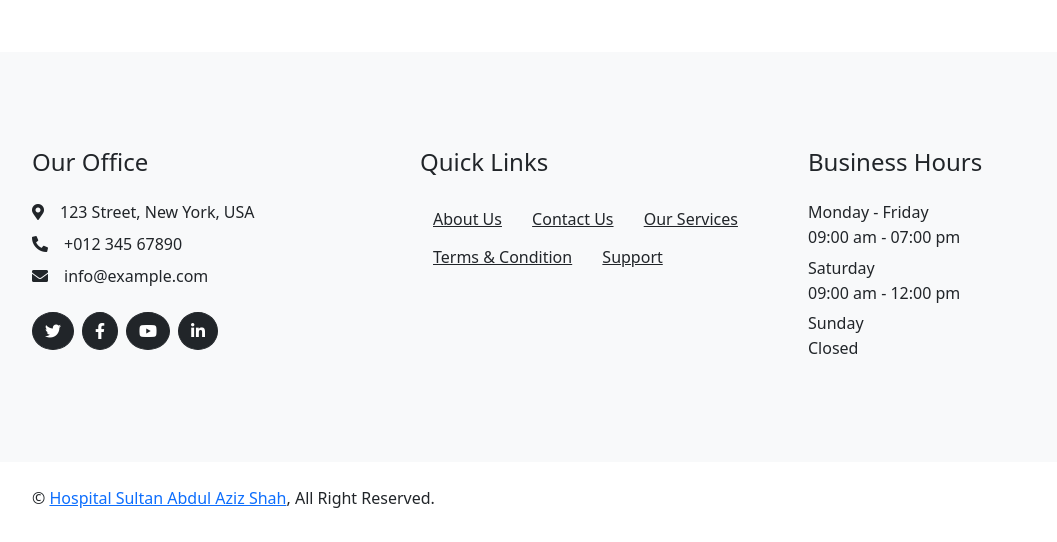
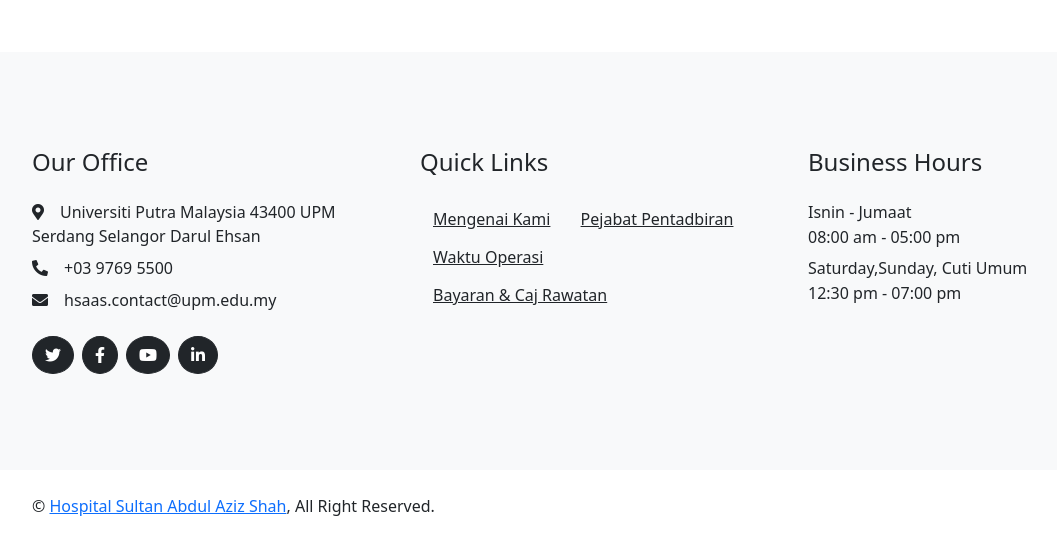
Before and after one commit to jyehahaha/HPUPM, a Django app: page / in a window 1280 px wide. Shown: the part 3317-3859 px from the top of the page, without its empty margins (50-1107 px from the left). Before the commit the page ends 3825 px from the top, so only its background shows below. Run offline with Django 3.2, Linux system fonts and the light colour scheme; some libraries are stand-ins or nearby versions.

Commit message:
code commit

```diff
--- a/frontend/templates/frontend/index.html
+++ b/frontend/templates/frontend/index.html
@@ -28,7 +29,7 @@
         <div class="container py-3">
             <div class="d-flex align-items-center">
                 <a href="index.html">
-                   <img src="./img/UPM.jpeg" alt="" width="350px">
+                   <img src="{% static 'frontend/img/UPM.jpeg' %}" alt="" width="350px">
                 </a>
                 <div class="ms-auto d-flex align-items-center">
                     <small class="ms-4"><i class="fa fa-map-marker-alt me-3"></i>Universiti Putra Malaysia 43400 UPM Serdang Selangor Darul Ehsan</small>
@@ -297,9 +298,9 @@
                 <div class="row g-5">
                     <div class="col-lg-4 col-md-6">
                         <h4 class="mb-4 text-dark">Our Office</h4>
-                        <p class="mb-2 text-dark"><i class="fa fa-map-marker-alt me-3"></i>123 Street, New York, USA</p>
-                        <p class="mb-2 text-dark"><i class="fa fa-phone-alt me-3"></i>+012 345 67890</p>
-                        <p class="mb-2 text-dark"><i class="fa fa-envelope me-3"></i>info@example.com</p>
+                        <p class="mb-2 text-dark"><i class="fa fa-map-marker-alt me-3"></i>Universiti Putra Malaysia 43400 UPM Serdang Selangor Darul Ehsan</p>
+                        <p class="mb-2 text-dark"><i class="fa fa-phone-alt me-3"></i>+03 9769 5500</p>
+                        <p class="mb-2 text-dark"><i class="fa fa-envelope me-3"></i>hsaas.contact@upm.edu.my</p>
                         <div class="d-flex pt-3">
                             <a class="btn btn-square btn-dark rounded-circle me-2" href=""><i
                                     class="fab fa-twitter"></i></a>
@@ -313,20 +314,17 @@
                     </div>
                     <div class="col-lg-4 col-md-6">
                         <h4 class="mb-4 text-dark">Quick Links</h4>
-                        <a class="btn btn-link text-dark" href="">About Us</a>
-                        <a class="btn btn-link text-dark" href="">Contact Us</a>
-                        <a class="btn btn-link text-dark" href="">Our Services</a>
-                        <a class="btn btn-link text-dark" href="">Terms & Condition</a>
-                        <a class="btn btn-link text-dark" href="">Support</a>
+                        <a class="btn btn-link text-dark" href="https://hsaas.upm.edu.my/mengenai_kami-4105">Mengenai Kami</a>
+                        <a class="btn btn-link text-dark" href="https://hsaas.upm.edu.my/korporat/pejabat_pentadbiran/pejabat_pentadbiran-51255">Pejabat Pentadbiran</a>
+                        <a class="btn btn-link text-dark" href="https://hsaas.upm.edu.my/perkhidmatan_eksekutif/waktu_operasi-14169">Waktu Operasi</a>
+                        <a class="btn btn-link text-dark" href="https://hsaas.upm.edu.my/pesakit_pelawat-4110">Bayaran & Caj Rawatan</a>
                     </div>
                     <div class="col-lg-4 col-md-6">
                         <h4 class="mb-4 text-dark">Business Hours</h4>
-                        <p class="mb-1 text-dark">Monday - Friday</p>
-                        <h6 class="text-dark">09:00 am - 07:00 pm</h6>
-                        <p class="mb-1 text-dark">Saturday</p>
-                        <h6 class="text-dark">09:00 am - 12:00 pm</h6>
-                        <p class="mb-1 text-dark">Sunday</p>
-                        <h6 class="text-dark">Closed</h6>
+                        <p class="mb-1 text-dark">Isnin - Jumaat</p>
+                        <h6 class="text-dark">08:00 am - 05:00 pm</h6>
+                        <p class="mb-1 text-dark">Saturday,Sunday, Cuti Umum</p>
+                        <h6 class="text-dark">12:30 pm - 07:00 pm</h6>
                     </div>
                 </div>
             </div>
```
Also changed, not shown: other parts of frontend/templates/frontend/index.html (+20 -19 lines).
